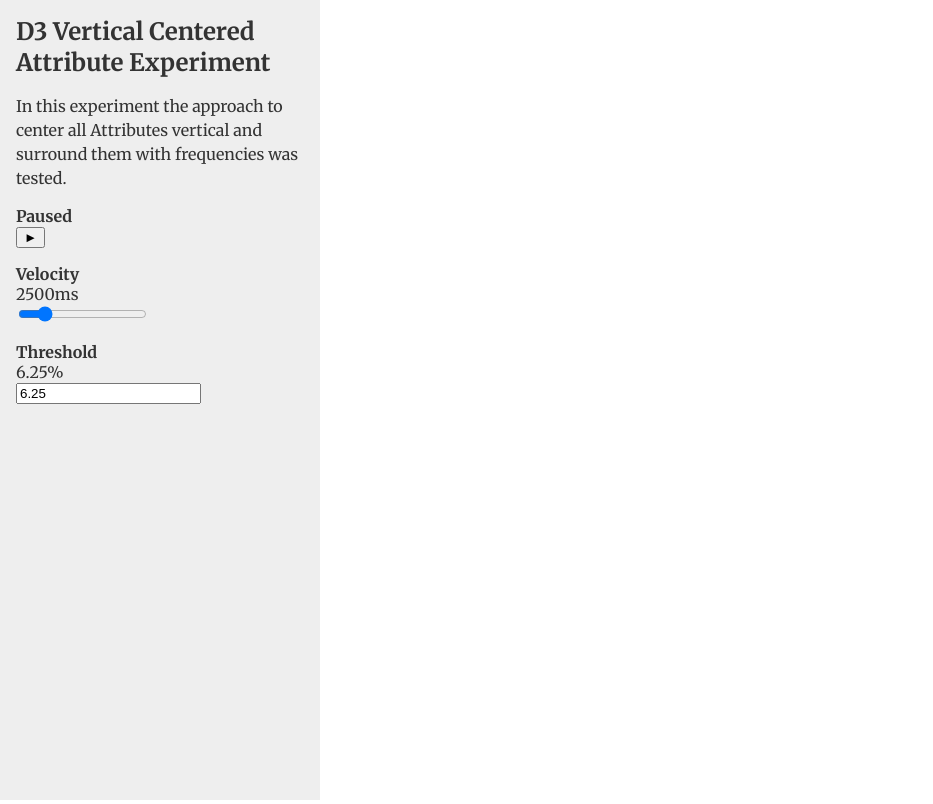
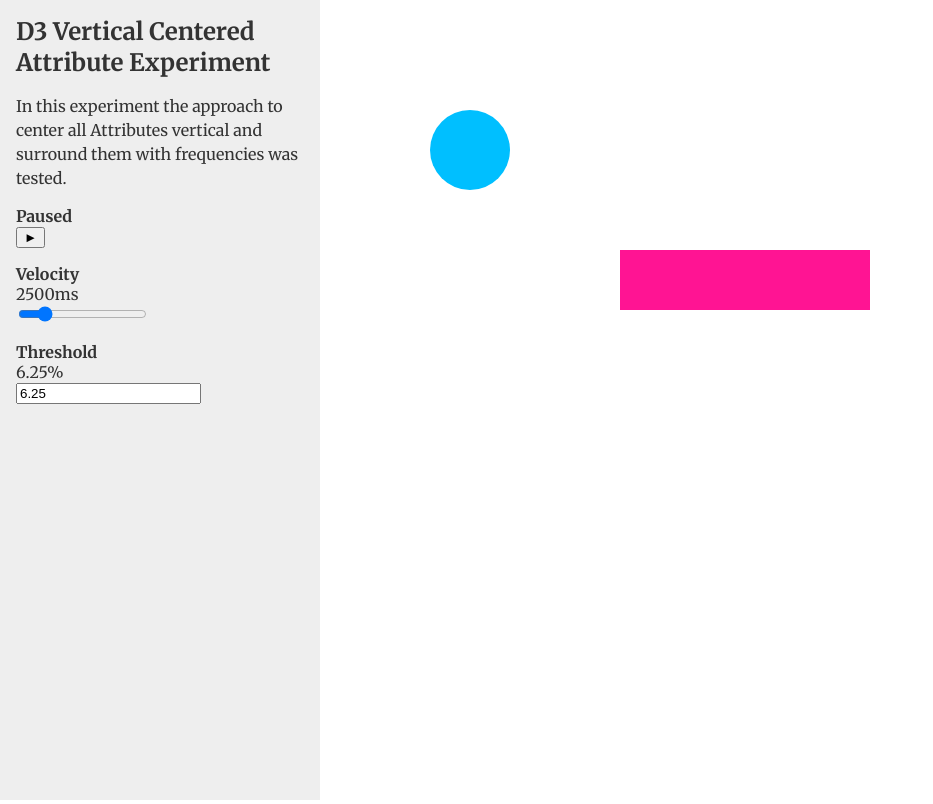
Before and after one commit to deniaz/animated-big-data, a plain HTML site: page index.html in a window 1280 px wide. Shown: the whole page, without its empty margins (0-933 px from the left). Drawn offline with Linux system fonts and the light colour scheme.

Commit message:
Add Visualization Module

```diff
--- a/assets/GraphBuilder.js
+++ b/assets/GraphBuilder.js
@@ -5,7 +5,27 @@ var GraphBuilder = (function() {
 		_nodes.push(el);
 	}
 
-	function getNodes() {}
+	function getNodes() {
+		return [
+			{
+				x: 150,
+				y: 150,
+				r: 40,
+				color: 'deepskyblue',
+				label: 'foo',
+				type: 'frequency'
+			},
+			{
+				x: 300,
+				y: 250,
+				width: 250,
+				height: 60,
+				color: 'deeppink',
+				label: 'bar',
+				type: 'attribute'
+			}
+		]
+	}
 
 	function getLinks() {}
 
--- a/assets/Hypergraph.js
+++ b/assets/Hypergraph.js
@@ -48,7 +48,15 @@ var Hypergraph = (function(builder) {
 	 */
 	var _noOfIntervals = 0;
 
+	/**
+	 * GraphBuilder.
+	 *
+	 * @type {GraphBuilder}
+	 * @private
+	 */
 	var _graphBuilder = GraphBuilder;
+
+	var _containerSelector = null;
 
 	/**
 	 * Loads JSON
@@ -82,6 +90,16 @@ var Hypergraph = (function(builder) {
 	function draw() {
 		var nodes = _graphBuilder.getNodes();
 		var links = _graphBuilder.getLinks();
+
+		var container = document.querySelector(_containerSelector);
+
+		var svg = document.createElementNS('http://www.w3.org/2000/svg', 'svg');
+		svg.setAttribute('height', window.innerHeight);
+		svg.setAttribute('width', container.offsetWidth);
+
+		container.appendChild(svg);
+
+		Visualization.start(Snap(svg), nodes, links);
 	}
 
 	/**
@@ -91,7 +109,9 @@ var Hypergraph = (function(builder) {
 		if (!_isPlaying) {
 			_isPlaying = !_isPlaying;
 
-			_interval = window.setInterval(function() { console.info('Interval Step! ' + _velocity); }, _velocity);
+			_interval = window.setInterval(function() {
+				console.info('Interval Step! ' + _velocity);
+			}, _velocity);
 		}
 	}
 
@@ -125,7 +145,10 @@ var Hypergraph = (function(builder) {
 	}
 
 	return {
-		start: load,
+		start: function(el, file) {
+			_containerSelector = el;
+			load(file);
+		},
 		isPlaying: function() { return _isPlaying; },
 		play: play,
 		pause: pause,
--- /dev/null
+++ b/assets/Visualization.js
@@ -0,0 +1,50 @@
+var Visualization = (function() {
+
+	var _nodes;
+
+	var _links;
+
+	var _s;
+
+	function start(s, nodes, links) {
+		_s = s;
+		_nodes = nodes;
+		_links = links;
+
+		_nodes.forEach(function(node) {
+			if ('frequency' === node.type) {
+				circle(node);
+			} else if ('attribute' === node.type) {
+				rect(node);
+			}
+
+			node._ui.drag(function(dx, dy) {
+				this.attr({
+					transform: this.data('transform') + (this.data('transform') ? 'T' : 't') + [dx, dy]
+				});
+			}, function() {
+				this.data('transform', this.transform().local);
+			});
+		});
+	}
+
+	function rect(node) {
+		node._ui = _s.rect(node.x, node.y, node.width, node.height);
+		node._ui.attr({
+			'fill': node.color
+		});
+
+
+	}
+
+	function circle(node) {
+		node._ui = _s.circle(node.x, node.y, node.r);
+		node._ui.attr({
+			'fill': node.color
+		});
+	}
+
+	return {
+		start: start
+	};
+})();
--- a/index.html
+++ b/index.html
@@ -46,15 +46,17 @@
 	<div class="graph js-graph"></div>
 </main>
 
+<script src="assets/snap.svg-0.4.1.min.js"></script>
 <script src="assets/Controls.js"></script>
 <script src="assets/GraphBuilder.js"></script>
+<script src="assets/Visualization.js"></script>
 <script src="assets/Hypergraph.js"></script>
 
 <script type="text/javascript">
 	document.addEventListener('DOMContentLoaded', function() {
 		var graph = Hypergraph;
 		Controls.start(graph);
-		graph.start();
+		graph.start('.js-graph');
 	});
 </script>
 </body>
```
